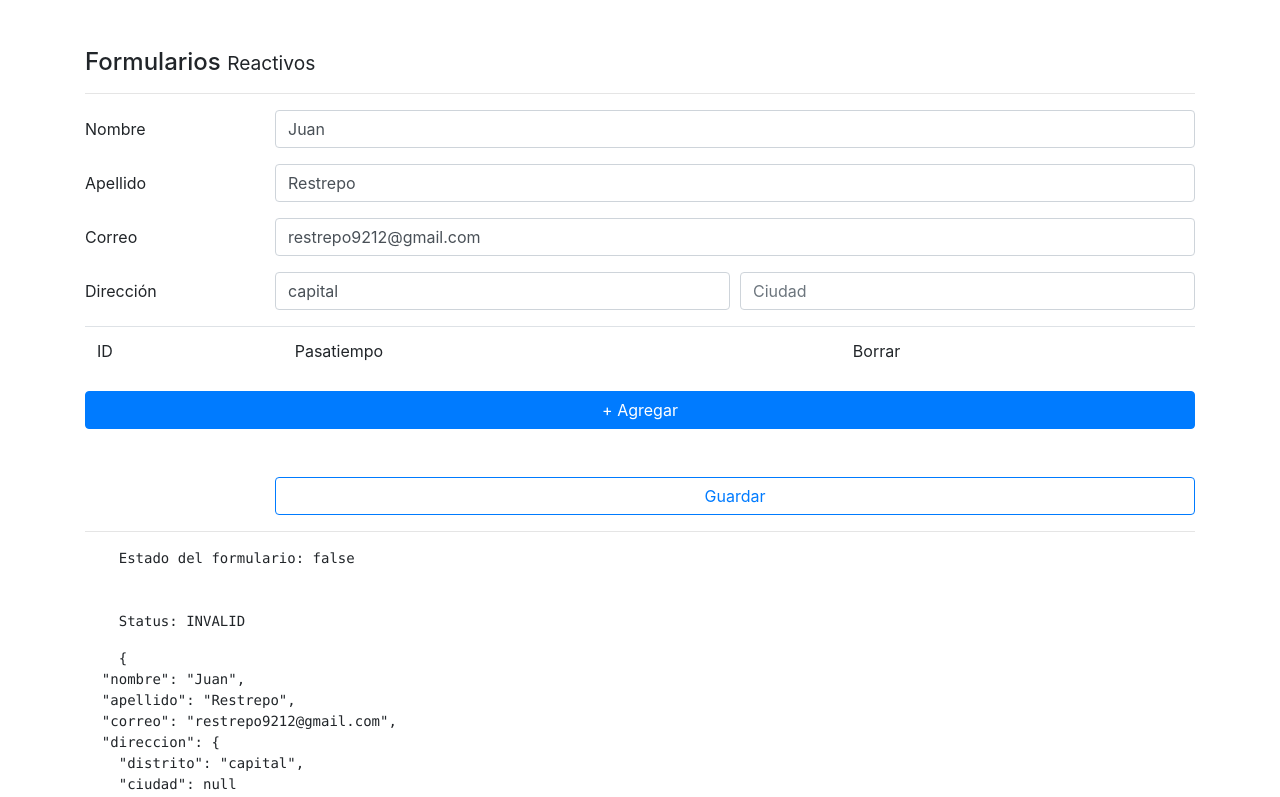
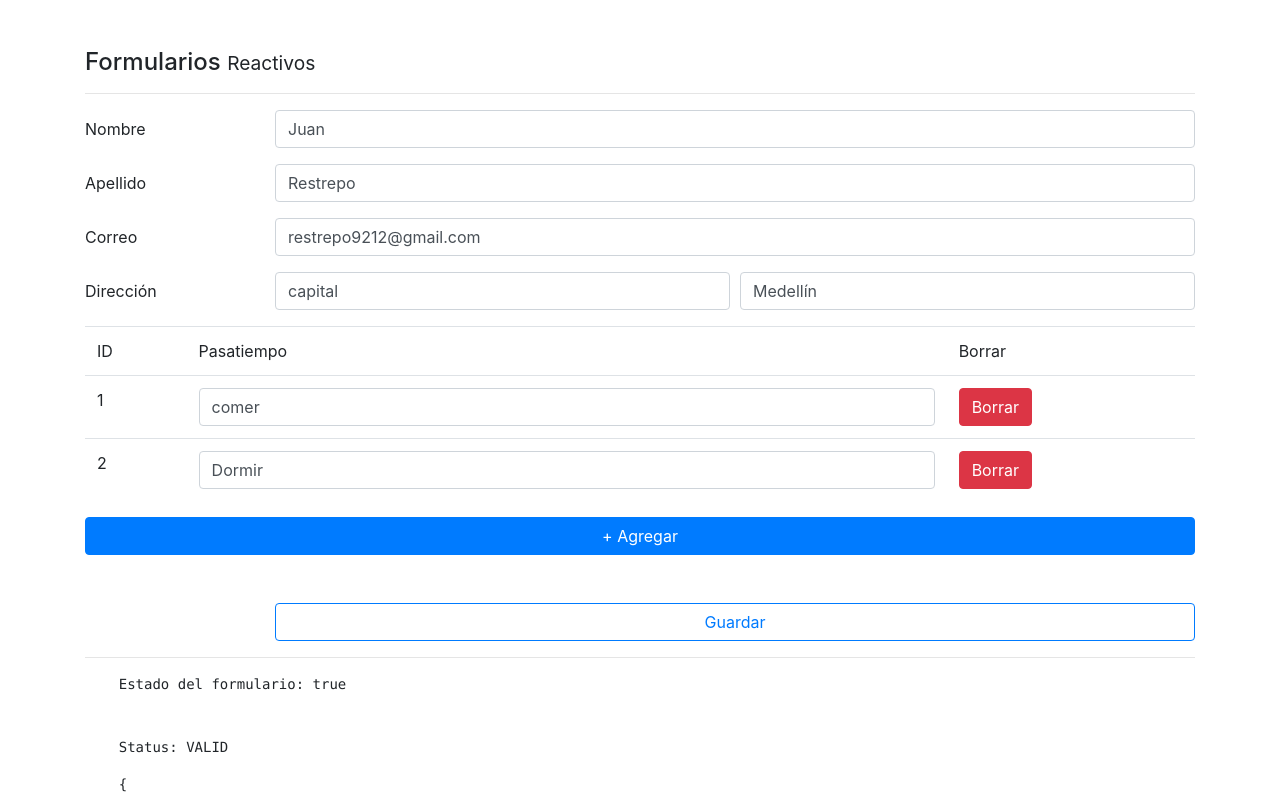
Before and after one commit to restrepo86/formularios, an Angular app: page /reactivo in a window 1280 px wide. Shown: the top 797 px of the page. Built offline with nearby package versions, Linux system fonts and the light colour scheme.

Commit message:
cargan valores a inputs dinamicos con sus controles

```diff
--- a/src/app/pages/reactive/reactive.component.ts
+++ b/src/app/pages/reactive/reactive.component.ts
@@ -67,9 +67,12 @@ export class ReactiveComponent implements OnInit {
         correo: 'restrepo9212@gmail.com',
         direccion: {
           distrito: 'capital',
-          //ciudad: 'Medellín'
+          ciudad: 'Medellín'
         }
     });
+
+    ["comer", "Dormir"].forEach(valorPorDefecto => this.pasatiempos.push(this.formBuider.control(valorPorDefecto)));
+
   }
 
   agregarPasatiempo(): void {
```
